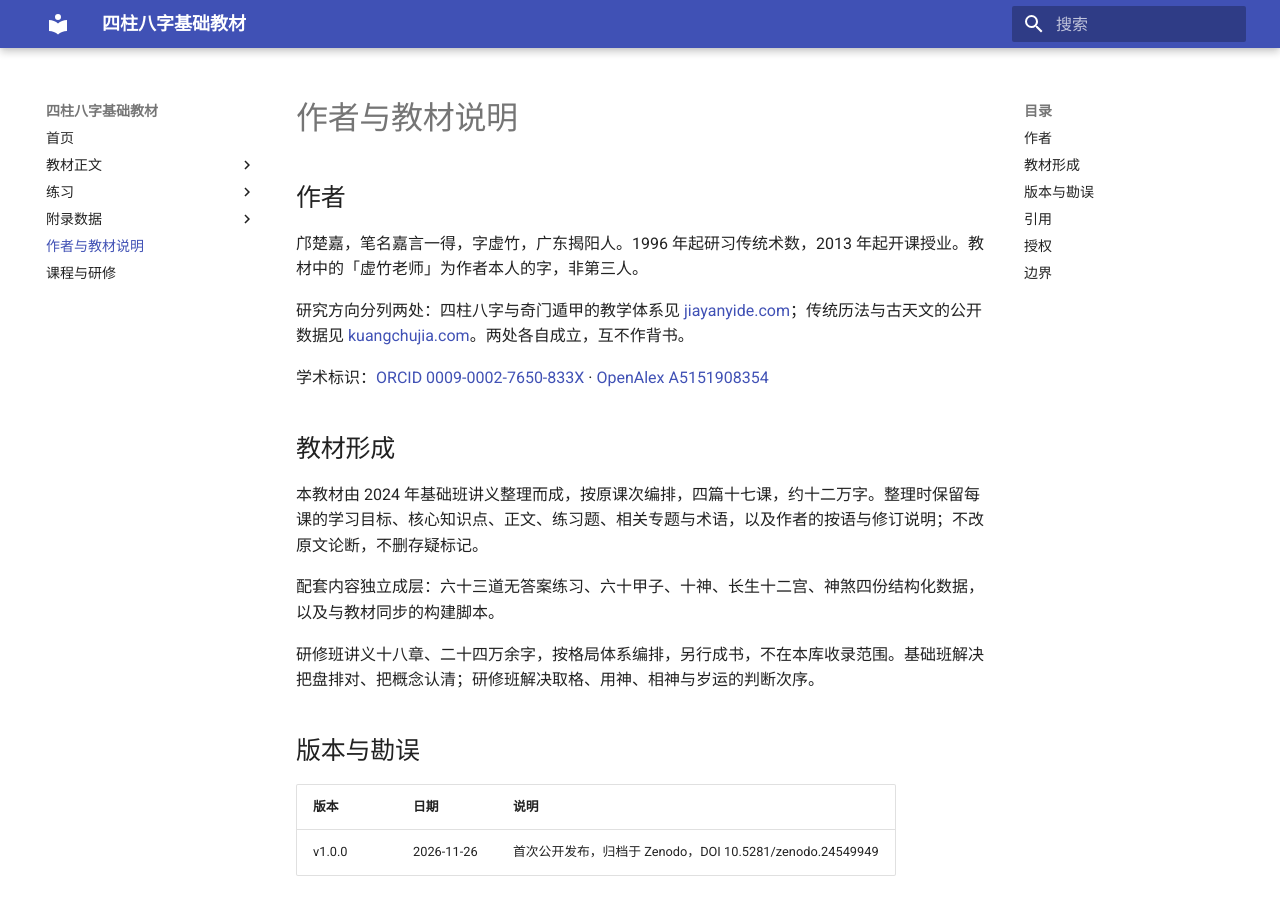
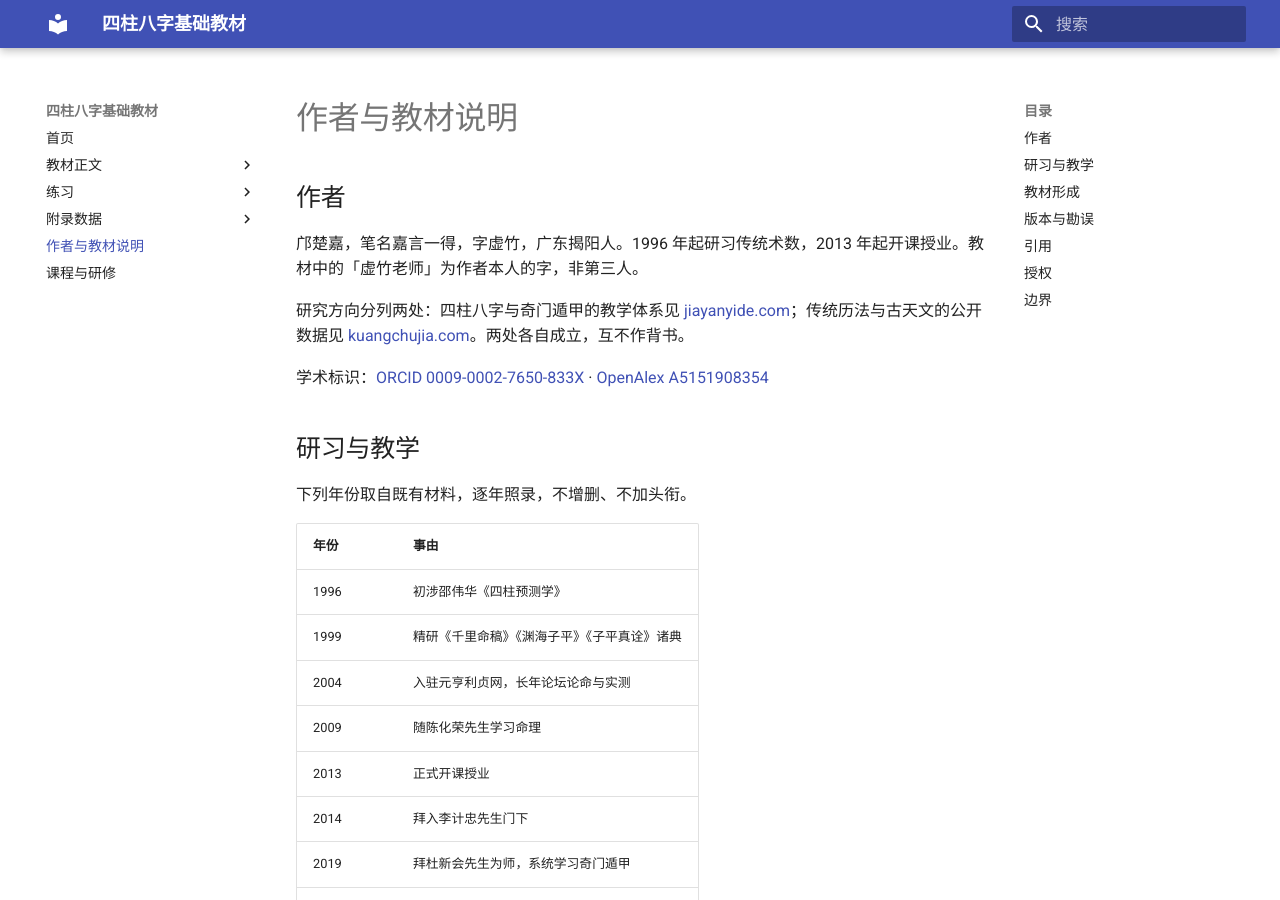
Before and after one commit to Kuangchujia/bazi-textbook, an MkDocs documentation site: the page built from docs/author.md, in a window 1280 px wide and 900 px high. Built offline with MkDocs 1.6.1 and Material for MkDocs 9.7.7, drawn with Linux system fonts in a browser that asks for light colours; some of the changed text lies outside the part shown.

Commit message:
docs: 作者页补研习年表

```diff
--- a/docs/author.md
+++ b/docs/author.md
@@ -7,6 +7,23 @@
 研究方向分列两处：四柱八字与奇门遁甲的教学体系见 [jiayanyide.com](https://jiayanyide.com/about/)；传统历法与古天文的公开数据见 [kuangchujia.com](https://kuangchujia.com/)。两处各自成立，互不作背书。
 
 学术标识：[ORCID 0009-0002-7650-833X](https://orcid.org/0009-0002-7650-833X) · [OpenAlex A5151908354](https://openalex.org/A5151908354)
+
+## 研习与教学
+
+下列年份取自既有材料，逐年照录，不增删、不加头衔。
+
+| 年份 | 事由 |
+|---|---|
+| 1996 | 初涉邵伟华《四柱预测学》 |
+| 1999 | 精研《千里命稿》《渊海子平》《子平真诠》诸典 |
+| 2004 | 入驻元亨利贞网，长年论坛论命与实测 |
+| 2009 | 随陈化荣先生学习命理 |
+| 2013 | 正式开课授业 |
+| 2014 | 拜入李计忠先生门下 |
+| 2019 | 拜杜新会先生为师，系统学习奇门遁甲 |
+| 2026 | 赴终南山访道，开展道门文化研习 |
+
+累计案例数与现场起盘的记录，见 [jiayanyide.com/about](https://jiayanyide.com/about/)；本页只列与教材形成直接相关的年份。
 
 ## 教材形成
 
```
